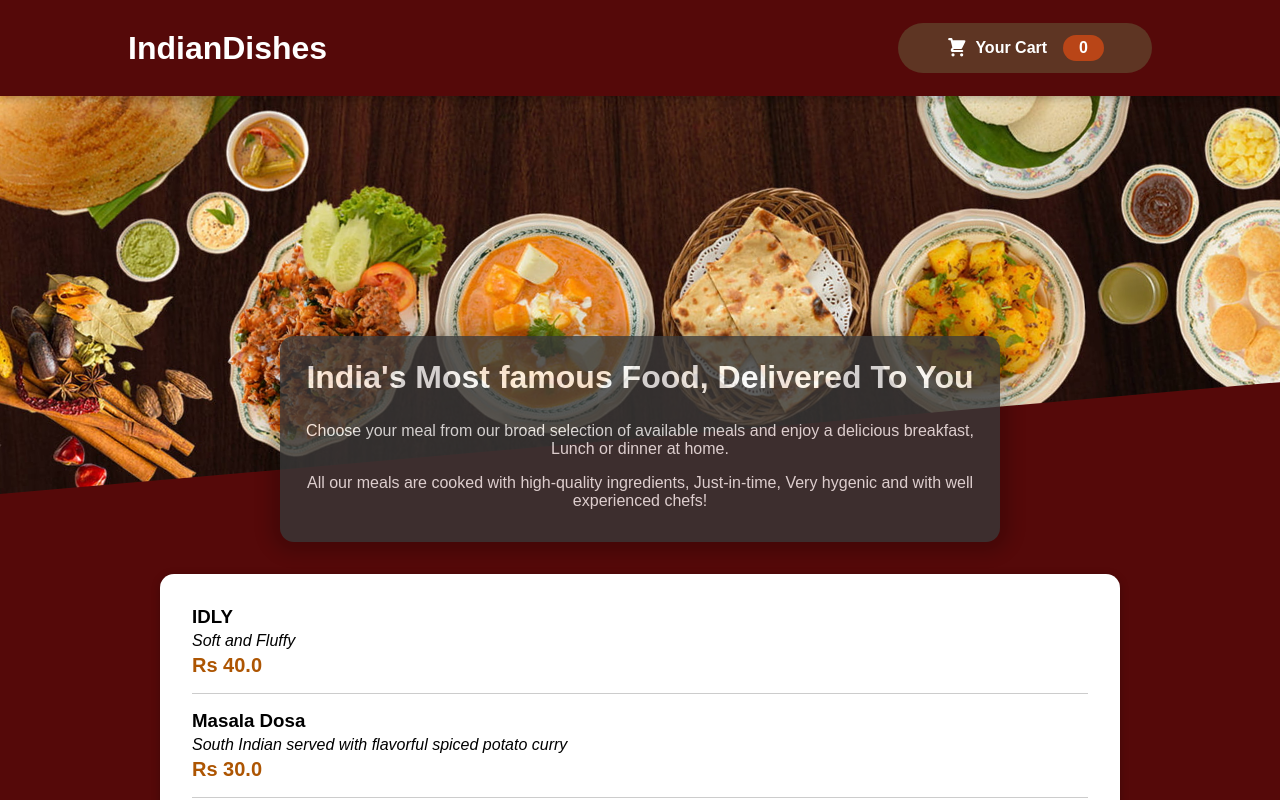
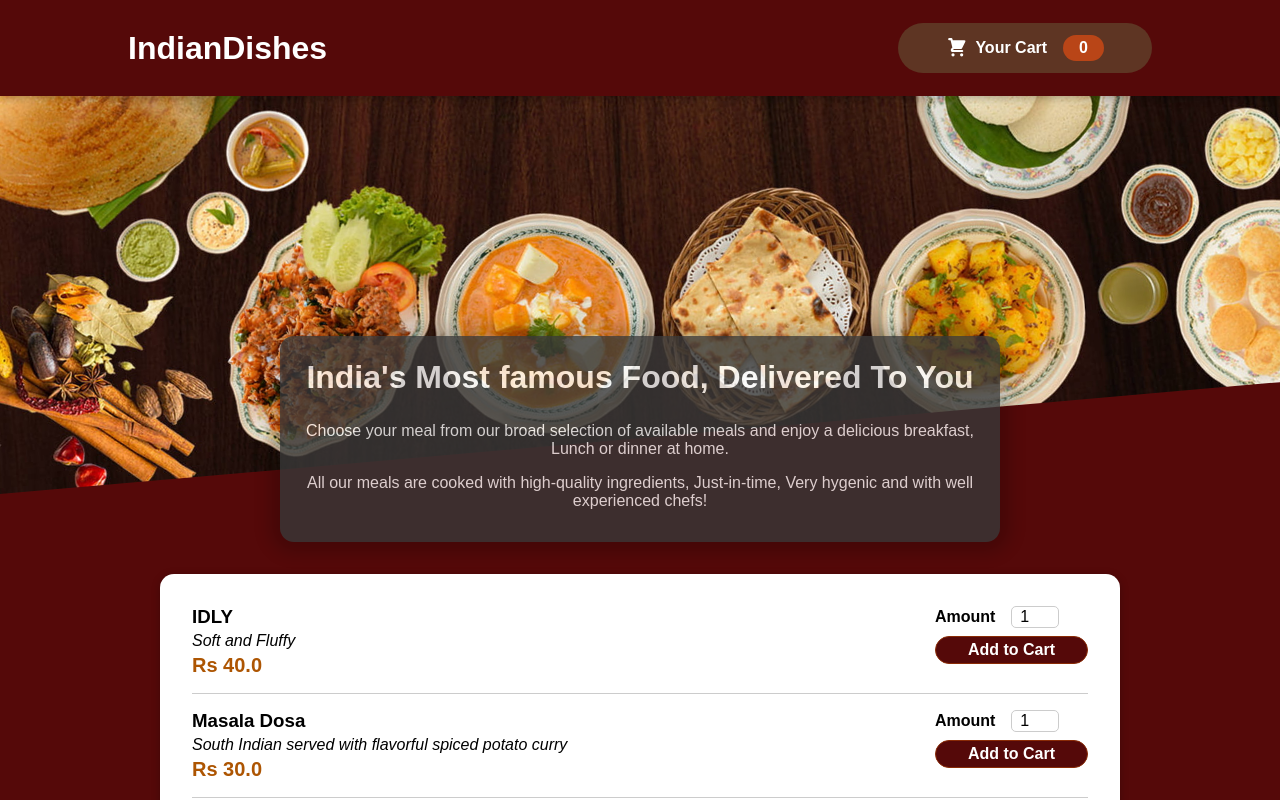
Before and after one commit to gaddechiranjeevi/Food-Ordering-App-React-js, a React (Create React App) app: page / in a window 1280 px wide. Shown: the top 800 px of the page. Built offline with nearby package versions, Linux system fonts and the light colour scheme.

Commit message:
Add form

```diff
--- a/src/Components/Items/MealItem/MealItem.js
+++ b/src/Components/Items/MealItem/MealItem.js
@@ -1,8 +1,9 @@
 import classes from './MealItem.module.css';
-
+import MealItemForm from './MealItemForm';
 
 const MealItem = props => {
     const price = `Rs ${props.price.toFixed(1)}`;
+
     return (
     <li className={classes.meal}>
         <div>
@@ -10,7 +11,9 @@
         <div className={classes.description}>{props.description}</div>
         <div className={classes.price}>{price}</div>
         </div>
-        <div></div>
+        <div>
+            <MealItemForm />
+        </div>
     </li>
     );
 };
--- a/src/Components/Items/MealItem/MealItemForm.js
+++ b/src/Components/Items/MealItem/MealItemForm.js
@@ -0,0 +1,22 @@
+import classes from './MealItemForm.module.css';
+import Input from '../../UI/input';
+
+const MealItemForm = (props) => {
+    return (
+        <form className={classes.form}>
+        <Input label="Amount"
+         input={{
+            id:'Amount',
+            type:'Number',
+            min:'1',
+            max:'5',
+            step:'1',
+            defaultValue:'1'
+         }}
+        />
+        <button>Add to Cart</button>
+       </form>
+    );
+};
+
+export default MealItemForm;
--- a/src/Components/Items/MealItem/MealItemForm.module.css
+++ b/src/Components/Items/MealItem/MealItemForm.module.css
@@ -1,15 +1,13 @@
 .form {
     text-align: right;
-    opacity: 0;
   }
 
   .form button {
     font: inherit;
     cursor: pointer;
-    background-color: #8a2b06;
+    background-color:rgb(85, 9, 9);;
     border: 1px solid #8a2b06;
     color: white;
-    opacity: 0;
     padding: 0.25rem 2rem;
     border-radius: 20px;
     font-weight: bold;
@@ -17,6 +15,6 @@
 
   .form button:hover,
   .form button:active {
-    background-color: #641e03;
-    border-color: #641e03;
+    background-color: #030303;
+    border-color:  #5e3523;
   }
--- /dev/null
+++ b/src/Components/UI/input.js
@@ -0,0 +1,12 @@
+import classes from './input.module.css';
+
+const Input = props => {
+    return (
+    <div className={classes.input}>
+        <label htmlFor={props.input.id}>{props.label}</label>
+        <input {...props.input}/>
+    </div>
+    );
+};
+
+export default Input;
--- /dev/null
+++ b/src/Components/UI/input.module.css
@@ -0,0 +1,18 @@
+.input {
+    display: flex;
+    align-items: center;
+    margin-bottom: 0.5rem;
+  }
+
+  .input label {
+    font-weight: bold;
+    margin-right: 1rem;
+  }
+
+  .input input {
+    width: 3rem;
+    border-radius: 5px;
+    border: 1px solid #ccc;
+    font: inherit;
+    padding-left: 0.5rem;
+  }
```
